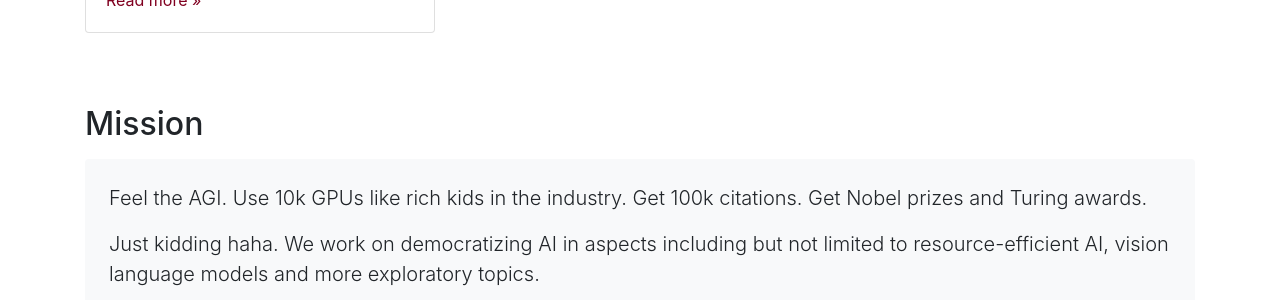
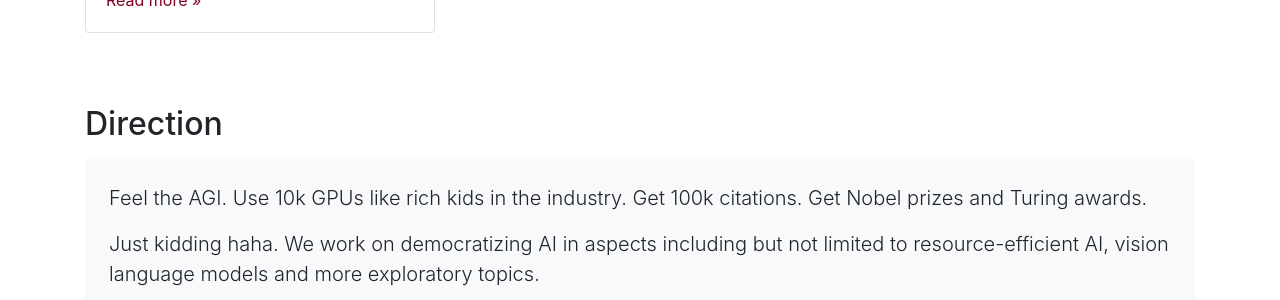
Before and after one commit to John-AI-Lab/John-AI-Lab.github.io, a Jekyll site: the page built from index.html, in a window 1280 px wide and 900 px high, scrolled down 1533 px. Shown: the part 156-456 px from the top of the window. Built offline with Jekyll 4.4.1, drawn with Linux system fonts in a browser that asks for light colours; nearby versions of some CDN libraries.

Commit message:
change mission to direction

```diff
--- a/index.html
+++ b/index.html
@@ -67,9 +67,9 @@ role-tables:
         </div>
     </div>
 
-    <!-- Mission Section -->
+    <!-- Direction Section -->
     <div class="mb-5">
-      <h2 class="border-bottom pb-2">Mission</h2>
+      <h2 class="border-bottom pb-2">Direction</h2>
       <div class="p-4 bg-light rounded">
           <p class="lead mb-3">Feel the AGI. Use 10k GPUs like rich kids in the industry. Get 100k citations. Get Nobel prizes and Turing awards.</p>
           <p class="lead mb-1">Just kidding haha. We work on democratizing AI in aspects including but not limited to resource-efficient AI, vision language models and more exploratory topics.</p>
```
Also changed, not shown: 1 other file.
